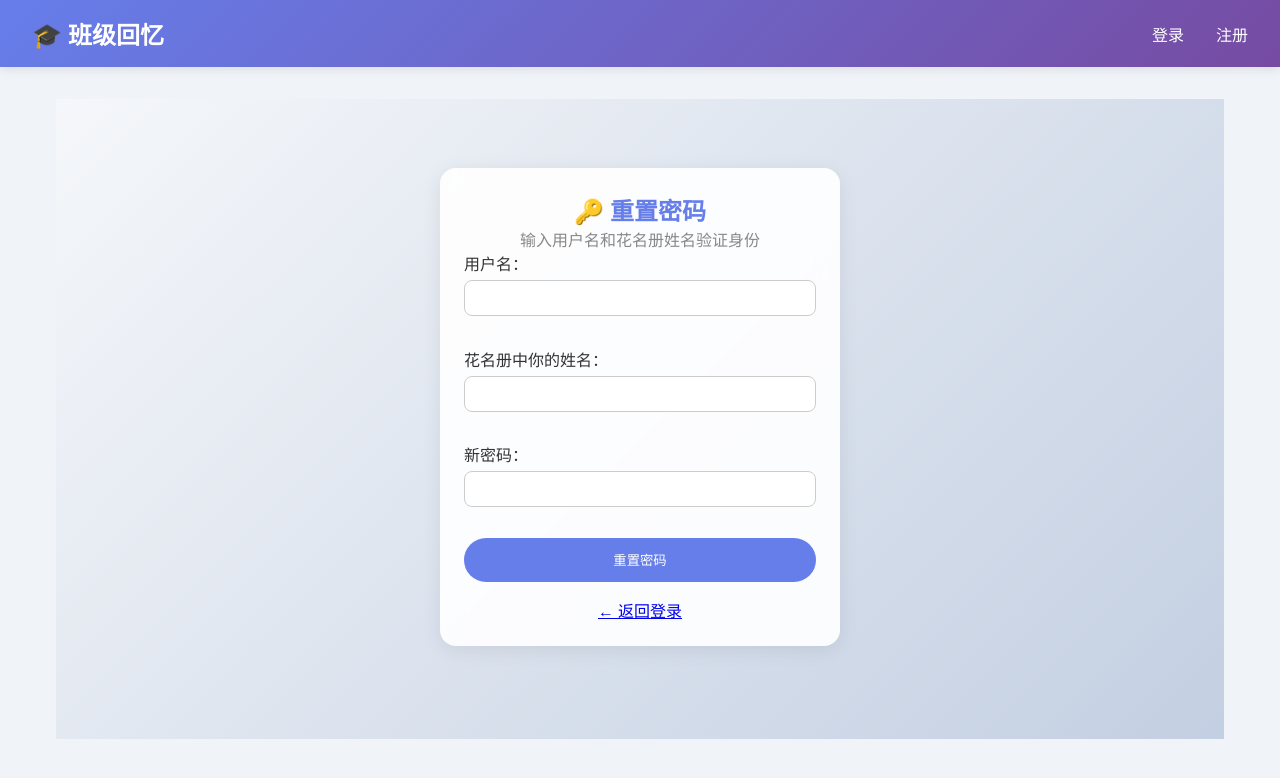
After one commit to huangwunian06/memory, a Django app: page /reset-password/ in a window 1280 px wide. The commit adds this page. Shown: the top 778 px of the page. Run offline with Django 5.2, Linux system fonts and the light colour scheme.

Commit message:
添加忘记密码功能：用户名+姓名验证身份后重置

```diff
--- a/highschool_memories/urls.py
+++ b/highschool_memories/urls.py
@@ -9,6 +9,7 @@ urlpatterns = [
     path('', views.home, name='home'),
     path('register/', views.register, name='register'),
     path('login/', views.user_login, name='login'),
+    path('reset-password/', views.password_reset, name='password_reset'),
     path('logout/', views.user_logout, name='logout'),
     path('space/<str:display_name>/', views.space, name='space'),
     path('profile/edit/', views.edit_profile, name='edit_profile'),
--- a/memories/templates/memories/login.html
+++ b/memories/templates/memories/login.html
@@ -5,11 +5,12 @@
     <h2 style="text-align:center; color:#667eea;">🔐 同学登录</h2>
     <form method="post">
       {% csrf_token %}
-      <label>用户名：</label><input type="text" name="username" required><br><br>
-      <label>密码：</label><input type="password" name="password" required><br><br>
+      <label for="login-username">用户名：</label><input id="login-username" type="text" name="username" required autocomplete="username"><br><br>
+      <label for="login-password">密码：</label><input id="login-password" type="password" name="password" required autocomplete="current-password"><br><br>
       <button class="btn" type="submit" style="width:100%;">登录</button>
     </form>
     <p style="text-align:center;">还没有账号？<a href="{% url 'register' %}">去注册</a></p>
+    <p style="text-align:center;font-size:0.85rem;"><a href="{% url 'password_reset' %}" style="color:#999;">忘记密码？</a></p>
   </div>
 </div>
 {% endblock %}
--- /dev/null
+++ b/memories/templates/memories/reset_password.html
@@ -0,0 +1,17 @@
+{% extends 'memories/base.html' %}
+{% block content %}
+<div class="auth-wrapper" style="min-height:80vh; display:flex; align-items:center; justify-content:center; background: linear-gradient(135deg, #f5f7fa 0%, #c3cfe2 100%);">
+  <div class="card" style="width:100%; max-width:400px; backdrop-filter: blur(10px); background: rgba(255,255,255,0.9);">
+    <h2 style="text-align:center; color:#667eea;">🔑 重置密码</h2>
+    <p style="text-align:center;color:#888;">输入用户名和花名册姓名验证身份</p>
+    <form method="post">
+      {% csrf_token %}
+      <label>用户名：</label><input type="text" name="username" required><br><br>
+      <label>花名册中你的姓名：</label><input type="text" name="display_name" required><br><br>
+      <label>新密码：</label><input type="password" name="new_password" required><br><br>
+      <button class="btn" type="submit" style="width:100%;">重置密码</button>
+    </form>
+    <p style="text-align:center;margin-top:1rem;"><a href="{% url 'login' %}">← 返回登录</a></p>
+  </div>
+</div>
+{% endblock %}
--- a/memories/views.py
+++ b/memories/views.py
@@ -91,6 +91,29 @@ def register(request):
 
     available_names = PendingRegistration.objects.filter(is_taken=False)
     return render(request, 'memories/register.html', {'step': 'info', 'available_names': available_names})
+
+
+# ========== 忘记密码 ==========
+def password_reset(request):
+    if request.method == 'POST':
+        username = request.POST.get('username')
+        display_name = request.POST.get('display_name')
+        new_password = request.POST.get('new_password')
+        try:
+            user = User.objects.get(username=username)
+            profile = Profile.objects.get(user=user)
+            if profile.display_name != display_name:
+                messages.error(request, '姓名不匹配，无法验证身份')
+                return redirect('password_reset')
+            user.set_password(new_password)
+            user.save()
+            messages.success(request, '密码已重置，请登录')
+            return redirect('login')
+        except User.DoesNotExist:
+            messages.error(request, '用户名不存在')
+        except Profile.DoesNotExist:
+            messages.error(request, '账号异常，请联系管理员')
+    return render(request, 'memories/reset_password.html')
 
 
 # ========== 登录 / 退出 ==========
```
